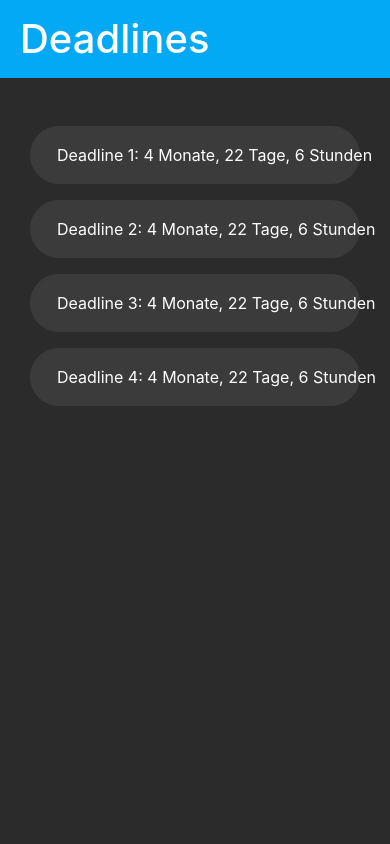
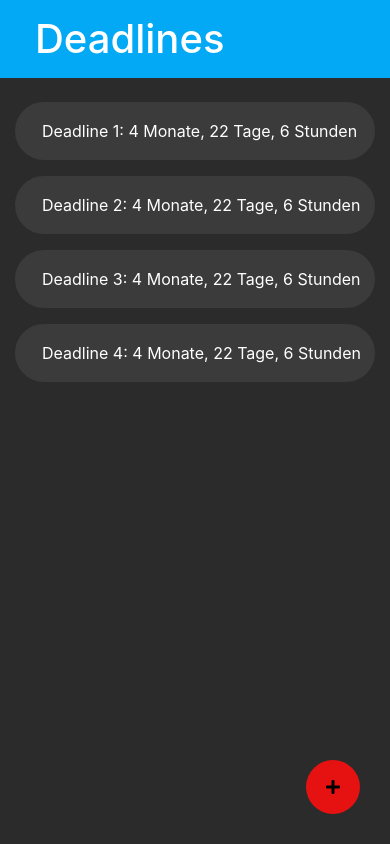
Before and after one commit to JonaLoeffler/deadlines, a Vue app: page / in a window 390 px wide. Built offline with nearby package versions, Linux system fonts and the light colour scheme.

Commit message:
Add animation

```diff
--- a/public/index.html
+++ b/public/index.html
@@ -7,6 +7,7 @@
     <link rel="icon" href="<%= BASE_URL %>favicon.ico">
 
     <link rel="stylesheet" href="https://maxcdn.bootstrapcdn.com/bootstrap/4.0.0/css/bootstrap.min.css" integrity="sha384-Gn5384xqQ1aoWXA+058RXPxPg6fy4IWvTNh0E263XmFcJlSAwiGgFAW/dAiS6JXm" crossorigin="anonymous">
+    <link rel="stylesheet" href="https://use.fontawesome.com/releases/v5.8.1/css/all.css" integrity="sha384-50oBUHEmvpQ+1lW4y57PTFmhCaXp0ML5d60M1M7uH2+nqUivzIebhndOJK28anvf" crossorigin="anonymous">
 
     <title>Deadlines</title>
   </head>
--- a/src/App.vue
+++ b/src/App.vue
@@ -1,10 +1,16 @@
 <template>
   <div id="app">
     <div id="title">
-      <h1>Deadlines</h1>
+      <div class="container">
+        <div class="row">
+          <div class="col">
+            <h1>Deadlines</h1>
+          </div>
+        </div>
+      </div>
     </div>
 
-    <div class="container mt-5">
+    <div class="container mt-4">
       <div class="row">
         <div id="list" class="col-lg-8">
           <deadline-list></deadline-list>
@@ -14,18 +20,46 @@
         </div>
       </div>
     </div>
+
+    <transition name="slide">
+      <div id="form-overlay" class="d-lg-none" v-if="overlay">
+        <div class="container py-4">
+          <div class="row">
+            <div class="col">
+              <deadline-form></deadline-form>
+            </div>
+          </div>
+        </div>
+      </div>
+    </transition>
+
+    <button
+      id="add"
+      class="btn btn-fab d-md-block d-lg-none"
+      @click="toggleOverlay()"
+      v-if="!overlay"
+    >
+      <i class="fa fa-plus"></i>
+    </button>
   </div>
 </template>
 
 <script>
 import DeadlineList from "./components/DeadlineList";
 import DeadlineForm from "./components/DeadlineForm";
+import { mapGetters, mapMutations } from "vuex";
 
 export default {
   name: "app",
   components: {
     DeadlineList,
     DeadlineForm
+  },
+  computed: {
+    ...mapGetters(["overlay"])
+  },
+  methods: {
+    ...mapMutations(["toggleOverlay"])
   }
 };
 </script>
@@ -50,7 +84,38 @@ export default {
   border-left: 2px solid #03a9f4;
 }
 
-.btn {
+#add {
+  position: absolute;
+  right: 30px;
+  bottom: 30px;
+}
+
+#form-overlay {
+  position: absolute;
+  top: 78px;
+  width: 100%;
+  /* right: 0;
+  left: 0; */
+  background-color: #2b2b2b;
+}
+
+@keyframes enter {
+  0% {
+    transform: translateX(100%);
+  }
+  100% {
+    transform: translateX(0);
+  }
+}
+
+.slide-enter-active {
+  animation: enter 0.3s ease;
+}
+.slide-leave-active {
+  animation: enter 0.3s ease reverse;
+}
+
+.btn-primary {
   border: 2px solid #3b3b3b;
   padding: 15px 25px;
   color: #fff;
@@ -58,8 +123,41 @@ export default {
   background-color: #3b3b3b;
 }
 
-.btn:hover {
+.btn-primary:hover {
   background-color: #3b3b3b;
   border: 2px solid #03a9f4;
 }
+
+.btn-fab {
+  padding: 15px 20px;
+  border-radius: 50px;
+  background-color: rgb(230, 18, 18);
+  border: none !important;
+}
+.btn-fab:hover,
+.btn-fab:active {
+  background-color: rgb(194, 15, 15);
+}
+
+input.form-control,
+input.form-control:read-only {
+  color: #fff;
+  padding: 15px 25px;
+  border-radius: 50px;
+  border: 2px solid #3b3b3b;
+  background-color: #3b3b3b;
+}
+
+input.form-control:focus {
+  color: #fff;
+  border: 2px solid #03a9f4;
+  background-color: #3b3b3b;
+}
+
+.vdp-datepicker__calendar {
+  width: 100%;
+  background-color: #3b3b3b;
+  border: none;
+  border-radius: 15px;
+}
 </style>
--- a/src/components/DeadlineForm.vue
+++ b/src/components/DeadlineForm.vue
@@ -1,35 +1,53 @@
 <template>
-  <form @submit.prevent="addDeadline({deadline: deadline})" class="form">
-    <div class="form-group">
-      <h3>Deadline erstellen</h3>
+  <div>
+    <h3>
+      Deadline erstellen
+      <button
+        class="btn btn-dark float-right"
+        v-if="overlay"
+        @click="toggleOverlay()"
+      >
+        <i class="fa fa-times"></i>
+      </button>
+    </h3>
+
+    <form @submit.prevent="submit" class="form">
+      <div class="form-group"></div>
+      <div class="form-group form-row">
+        <div class="col-12">
+          <label>Titel</label>
+          <input type="text" class="form-control" v-model="deadline.title" required>
+        </div>
       </div>
       <div class="form-group form-row">
-      <div class="col">
+        <div class="col-12">
+          <label>Datum</label>
           <datepicker
             v-model="deadline.date"
             :bootstrap-styling="true"
             format="dd.MM.yyyy"
             :monday-first="true"
+            :inline="true"
+            :required="true"
           ></datepicker>
-      </div>
-      <div class="col">
-        <input class="form-control" type="time" v-model="deadline.time">
         </div>
       </div>
       <div class="form-group form-row">
-      <div class="col">
-        <input type="text" class="form-control" v-model="title">
+        <div class="col-12">
+          <label>Uhrzeit</label>
+          <input class="form-control" type="time" v-model="deadline.time" required>
         </div>
       </div>
       <div class="form-group">
-      <button type="submit" class="btn">Speichern</button>
+        <button type="submit" class="btn btn-primary float-right">Speichern</button>
       </div>
     </form>
+  </div>
 </template>
 
 <script>
 import Datepicker from "vuejs-datepicker";
-import { mapMutations } from "vuex";
+import { mapMutations, mapGetters } from "vuex";
 
 export default {
   components: {
@@ -39,15 +57,21 @@ export default {
     return {
       deadline: {
         title: "",
-        time: null,
-        date: null,
+        time: new Date().getHours() + ":" + new Date().getMinutes(),
+        date: new Date(),
         timestamp: new Date()
-      },
-      title: ""
+      }
     };
   },
+  computed: {
+    ...mapGetters(["overlay"])
+  },
   methods: {
-    ...mapMutations(["addDeadline"])
+    ...mapMutations(["addDeadline", "toggleOverlay"]),
+    submit: function() {
+      this.addDeadline({ deadline: this.deadline });
+      this.toggleOverlay();
+    }
   }
 };
 </script>
--- a/src/components/DeadlineList.vue
+++ b/src/components/DeadlineList.vue
@@ -1,13 +1,7 @@
 <template>
-  <div class="container">
-    <div class="row">
-      <div class="col-12">
-        <ul class="list-unstyled">
-          <Deadline :deadline="deadline" v-for="deadline in future" :key="deadline.id"></Deadline>
-        </ul>
-      </div>
-    </div>
-  </div>
+  <ul class="list-unstyled">
+    <Deadline :deadline="deadline" v-for="deadline in future" :key="deadline.id"></Deadline>
+  </ul>
 </template>
 
 <script>
--- a/src/store/deadline.js
+++ b/src/store/deadline.js
@@ -1,5 +1,8 @@
 export default {
     state: {
+        meta: {
+            overlay: false
+        },
         deadlines: [
             {
                 "id": 1,
@@ -37,16 +40,20 @@ export default {
             )
 
             state.deadlines.push({
-                id:  Math.floor((Math.random() * 100000) + 1),
+                id: Math.floor((Math.random() * 100000) + 1),
                 title: payload.deadline.title,
                 timestamp: date
             });
+        },
+        toggleOverlay(state) {
+            state.meta.overlay = !state.meta.overlay
         }
     },
     getters: {
-        deadlines: state => { return state.deadlines },
-        sorted: state => { return state.deadlines.sort((a, b) => a.timestamp > b.timestamp) },
-        future: (state, getters) => { return getters.sorted.filter(deadline => deadline.timestamp >= new Date().getTime()) },
-        past: (state, getters) => { return getters.sorted.filter(deadline => deadline.timestamp < new Date().getTime()) }
+        deadlines: state => state.deadlines,
+        sorted: state => state.deadlines.sort((a, b) => a.timestamp > b.timestamp),
+        future: (state, getters) => getters.sorted.filter(deadline => deadline.timestamp >= new Date().getTime()),
+        past: (state, getters) => getters.sorted.filter(deadline => deadline.timestamp < new Date().getTime()),
+        overlay: state => state.meta.overlay
     }
 }
```
Also changed, not shown: 1 other file (tests, documents, lock files or other folders). Lines whose indentation alone changed are shown as unchanged.
